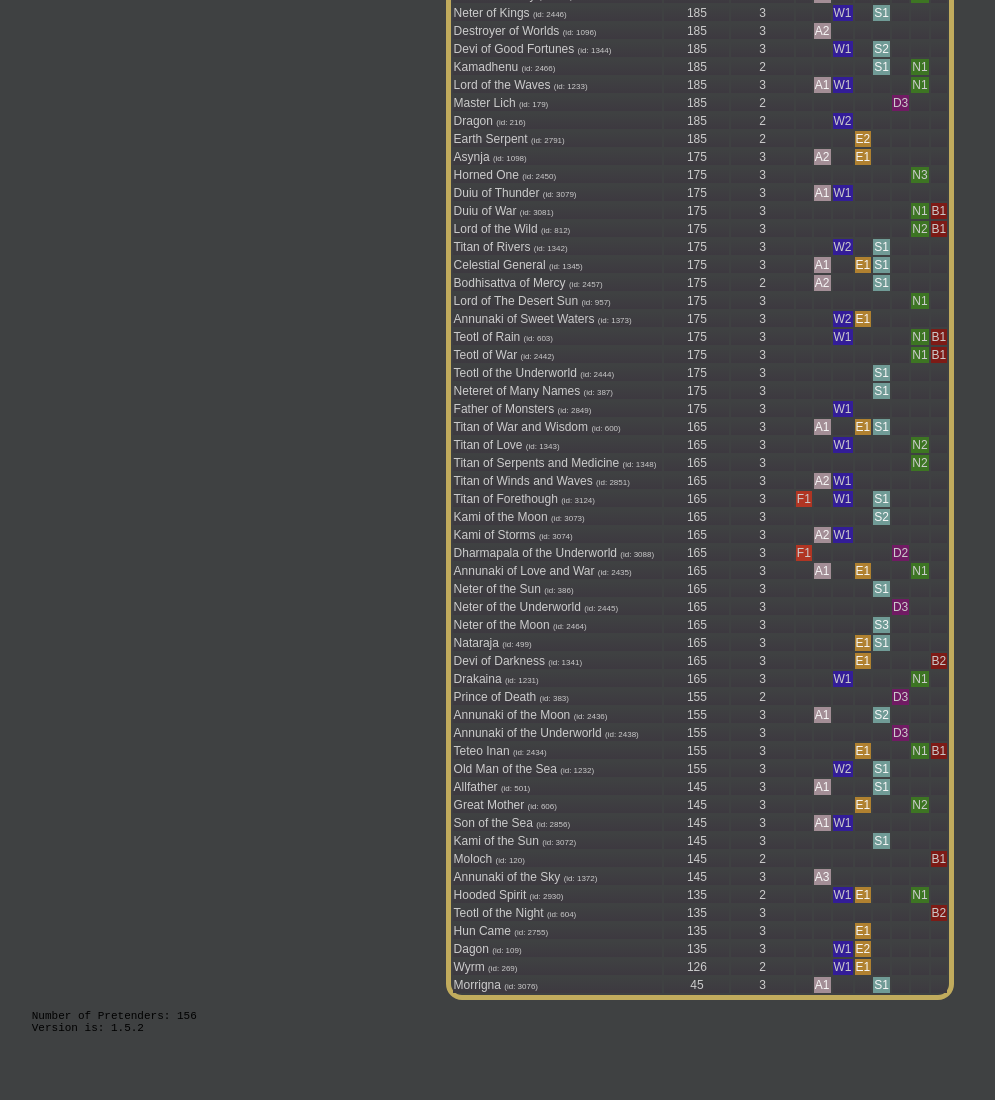
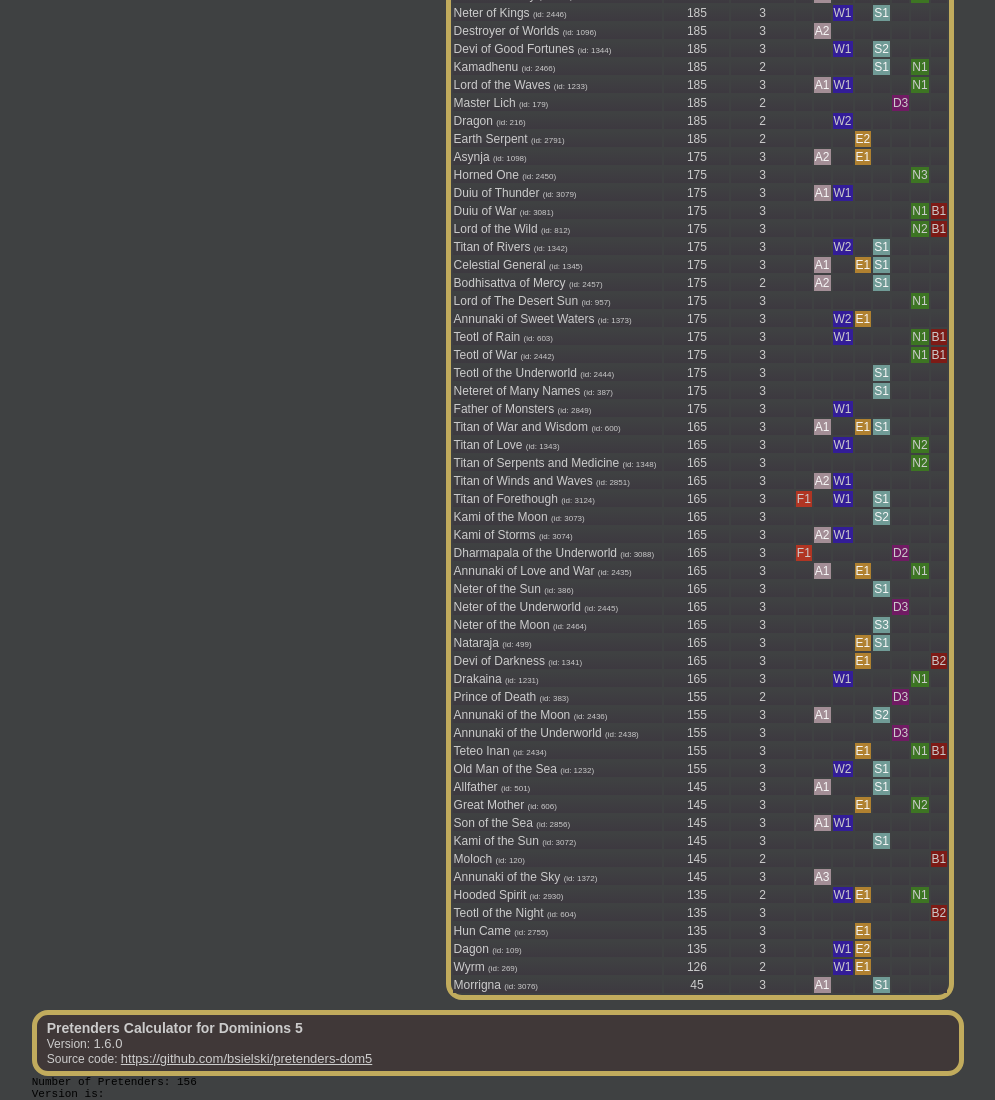
Before and after one commit to bsielski/pretenders-dom5, a React (Create React App) app: page / in a window 1280 px wide. Shown: the part 1870-2970 px from the top of the page, without its empty margins (142-1137 px from the left). Before the commit the page ends 2904 px from the top, so only its background shows below. Built offline with nearby package versions, Linux system fonts and the light colour scheme.

Commit message:
Footer with some informations

```diff
--- a/src/App.css
+++ b/src/App.css
@@ -1,3 +1,7 @@
+.application_container {
+    width: 100%;
+}
+
 body {
     margin: 0;
     padding: 0;
--- a/src/App.js
+++ b/src/App.js
@@ -1,5 +1,6 @@
 import React, { Component } from 'react';
 import {DebugBar} from './DebugBar';
+import {Footer} from './Footer';
 import {getPretenders} from './pretenders';
 import {filterPretendersByImprisonment} from './filterPretendersByImprisonment';
 import {getNations} from './nations';
@@ -270,6 +271,7 @@
 	});
 
 	return (
+	    <div className="application_container">
 	      <main>
 
 		<div className="columns_container">
@@ -454,6 +456,12 @@
 		  </div>
 		</div>
 
+	      </main>
+
+	      <Footer
+		version={VERSION}
+		/>
+
 	      <DebugBar
 		nation={this.nations[this.state.nationId].label}
 		imprisonment={this.imprisonmentOptions[this.state.imprisonment].label}
@@ -467,10 +475,9 @@
 		magic={this.state.magic}
 		noOfPretenders={filteredPretenderByImprisonment.length}
 		isBlessEffectsWindowOpen={this.state.isBlessEffectsWindowOpen}
-	  version={VERSION}
 		/>
 
-      </main>
+	    </div>
 	);
     }
 
--- /dev/null
+++ b/src/Footer.css
@@ -0,0 +1,32 @@
+.footer {
+    padding: 5px 10px;
+    background-color: rgb(64, 56, 56);
+    border-color: #c1ab5d;
+    border-width: 5px;
+    border-style: solid;
+    border-radius: 16px;
+}
+
+.footer__row {
+
+}
+
+.footer__page_title {
+    color: #cccccc;
+    font-size: 14px;
+}
+
+.footer__caption {
+    color: #cccccc;
+    font-size: 12px;
+}
+
+.footer__value {
+    color: #cccccc;
+    font-size: 13px;
+}
+
+.footer__link {
+    color: #cccccc;
+    font-size: 13px;
+}
--- /dev/null
+++ b/src/Footer.js
@@ -0,0 +1,25 @@
+import React from 'react';
+
+import './Footer.css';
+
+export class Footer extends React.Component {
+    render() {
+	return (
+	    <footer className="footer">
+              <h1 className="footer__row">
+		<span className="footer__page_title">Pretenders Calculator for Dominions 5</span>
+	      </h1>
+
+	      <p className="footer__row">
+		<span className="footer__caption">Version: </span>
+		<span className="footer__value">{this.props.version}</span>
+	      </p>
+
+              <p className="footer__row">
+		<span className="footer__caption">Source code: </span>
+		<a href="https://github.com/bsielski/pretenders-dom5" className="footer__value">https://github.com/bsielski/pretenders-dom5</a>
+	      </p>
+	    </footer>
+	);
+    }
+}
--- a/src/version.js
+++ b/src/version.js
@@ -1 +1 @@
-export const VERSION = "1.5.2";
+export const VERSION = "1.6.0";
```
Also changed, not shown: 1 other file (tests, documents, lock files or other folders). Lines whose indentation alone changed are shown as unchanged.
